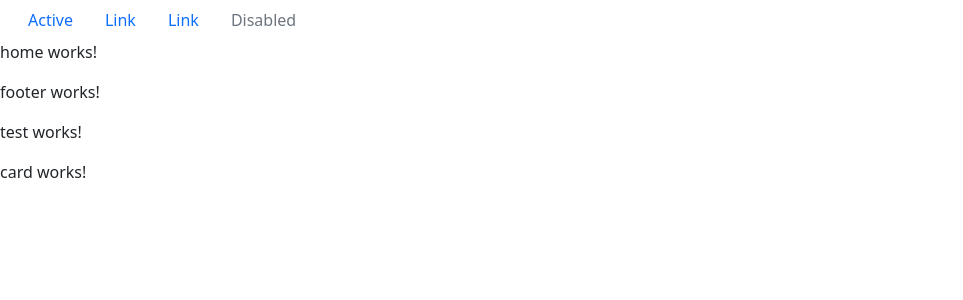
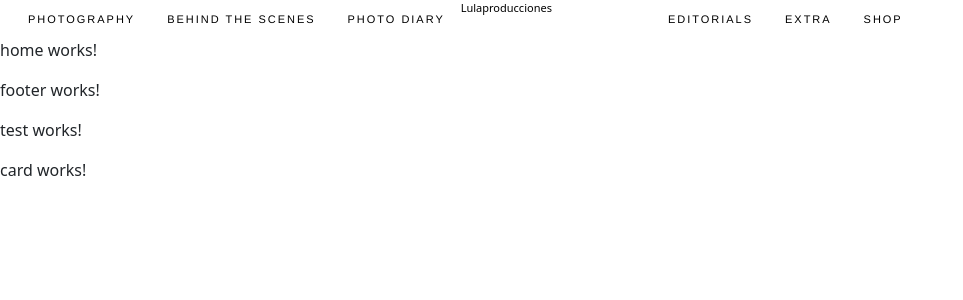
Before and after one commit to CristopherFontes1/Lulaproducciones, an Angular app: page / in a window 1280 px wide. Shown: the top 300 px of the page, without its empty margins (0-963 px from the left). Built offline with nearby package versions, Linux system fonts and the light colour scheme.

Commit message:
Se modifico el Header y se le agrego algunos estilos al Nav

```diff
--- a/src/app/header/header.component.css
+++ b/src/app/header/header.component.css
@@ -0,0 +1,35 @@
+ * {
+     background-color: white;
+    display: flex;
+
+ }
+
+
+
+
+.nav {
+    font-family: Helvetica, 'Helvetica Neue', Arial, sans-serif;
+    font-size: 0.6875rem;
+    letter-spacing: 0.18em;
+    word-spacing: 0em;
+    line-height: 2em;
+    text-transform: none;
+    font-weight: normal;
+
+
+}
+
+
+.nav-link  {
+    text-decoration: none;
+    color: black;
+    font-size: 0.6875rem;
+
+
+}
+
+.Logo_lulaproducciones {
+    text-decoration: none;
+    color: black;
+    font-size: 0.6875rem;
+}
--- a/src/app/header/header.component.html
+++ b/src/app/header/header.component.html
@@ -1,17 +1,32 @@
 
+<div>
     <div class="container-fluid">
-<ul class="nav">
+        <ul class="nav justify-content-center">
             <li class="nav-item">
-      <a class="nav-link active" aria-current="page" href="#">Active</a>
+            <a class="nav-link active" aria-current="page" href="">PHOTOGRAPHY</a>
             </li>
             <li class="nav-item">
-      <a class="nav-link" href="#">Link</a>
+            <a class="nav-link" href="#">BEHIND THE SCENES</a>
             </li>
             <li class="nav-item">
-      <a class="nav-link" href="#">Link</a>
+            <a class="nav-link" href="#">PHOTO DIARY</a>
+            </li>
+        </ul>
+             <div class="justify-content-center">
+                <a class="Logo_lulaproducciones" href="#">Lulaproducciones</a>
+            </div>
+        </div>
+        <div class="container-fluid">
+            <ul class="nav justify-content-center">
+            <li class="nav-item">
+            <a class="nav-link">EDITORIALS</a>
             </li>
             <li class="nav-item">
-      <a class="nav-link disabled">Disabled</a>
+                <a class="nav-link">EXTRA</a>
+            </li>
+            <li class="nav-item">
+                <a class="nav-link">SHOP</a>
             </li>
         </ul>
     </div>
+</div>
```
Lines whose indentation alone changed are shown as unchanged.
